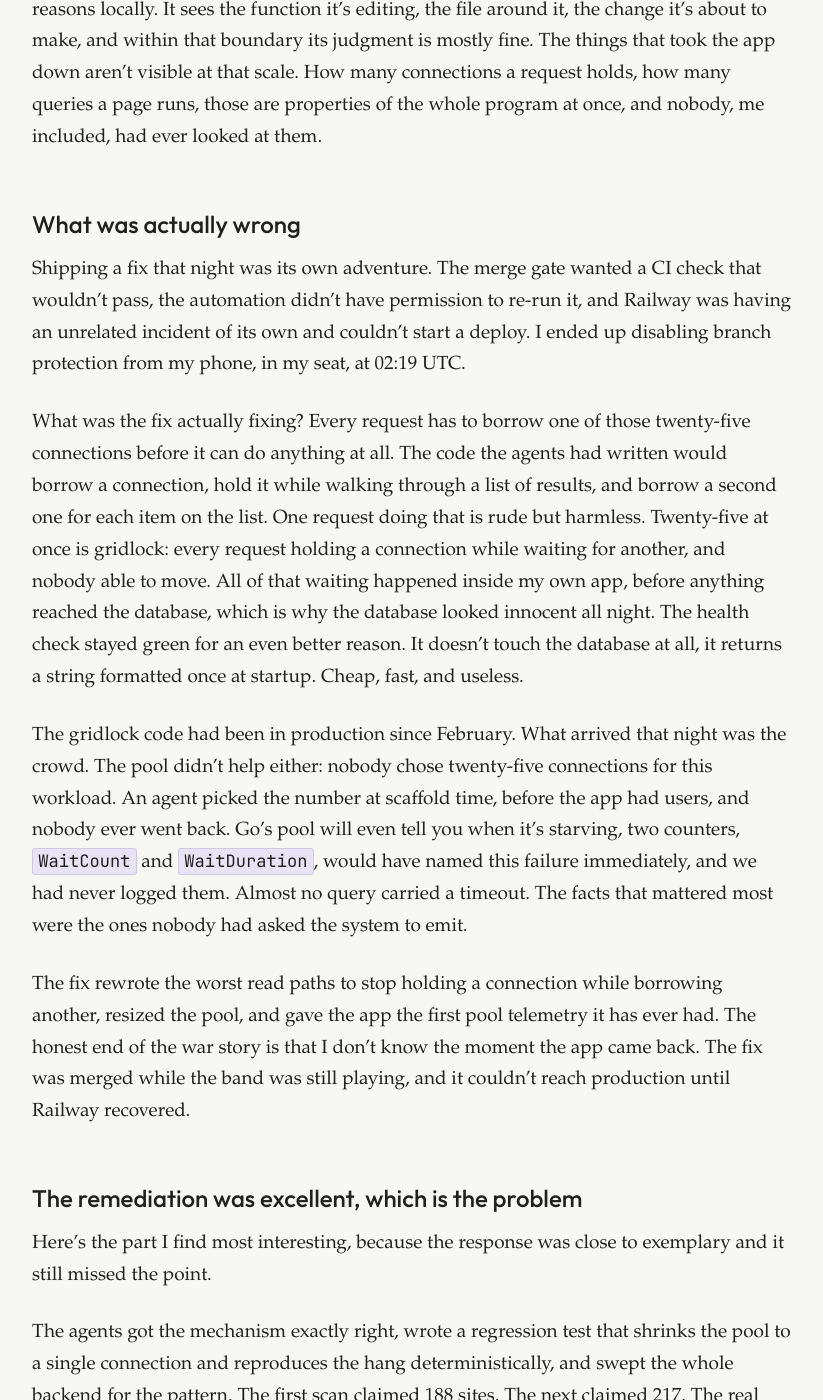
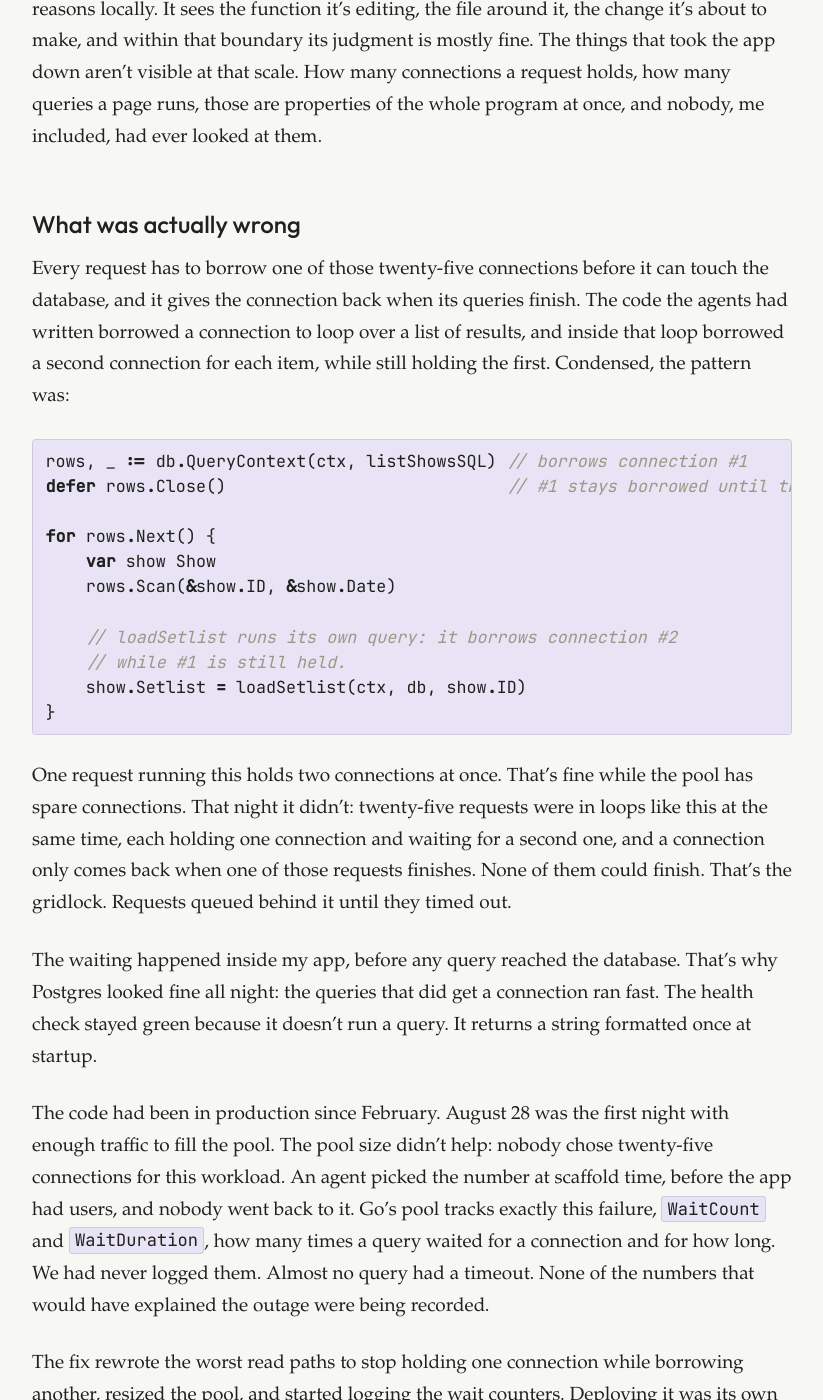
Before and after one commit to cmeiklejohn/cmeiklejohn.github.io, a Jekyll site: the page built from _posts/2026-08-31-local-reasoning.markdown, in a window 1280 px wide and 1400 px high, scrolled down 1543 px. Shown: the whole window, without its empty margins (228-1051 px from the left). Built offline with Jekyll 4.4.1, drawn with Linux system fonts in a browser that asks for light colours; some of the changed text lies outside the part shown.

Commit message:
State the gridlock plainly and show the code pattern
Rewrite the What was actually wrong section: drop the traffic analogies
and fragments, state the pool mechanism directly, and put back a
condensed Go example of holding one connection while borrowing another.
The deploy saga moves to the end of the section.

Co-Authored-By: Claude Fable 5 <noreply@anthropic.com>
Claude-Session: https://claude.ai/code/session_019vFuBZdgpzgR918wB4NgYd

````diff
--- a/_posts/2026-08-31-local-reasoning.markdown
+++ b/_posts/2026-08-31-local-reasoning.markdown
@@ -21,13 +21,29 @@ I want to be careful about the lesson here, because "the AI wrote bad code" isn'
 
 ## What was actually wrong
 
-Shipping a fix that night was its own adventure. The merge gate wanted a CI check that wouldn't pass, the automation didn't have permission to re-run it, and Railway was having an unrelated incident of its own and couldn't start a deploy. I ended up disabling branch protection from my phone, in my seat, at 02:19 UTC.
+Every request has to borrow one of those twenty-five connections before it can touch the database, and it gives the connection back when its queries finish. The code the agents had written borrowed a connection to loop over a list of results, and inside that loop borrowed a second connection for each item, while still holding the first. Condensed, the pattern was:
 
-What was the fix actually fixing? Every request has to borrow one of those twenty-five connections before it can do anything at all. The code the agents had written would borrow a connection, hold it while walking through a list of results, and borrow a second one for each item on the list. One request doing that is rude but harmless. Twenty-five at once is gridlock: every request holding a connection while waiting for another, and nobody able to move. All of that waiting happened inside my own app, before anything reached the database, which is why the database looked innocent all night. The health check stayed green for an even better reason. It doesn't touch the database at all, it returns a string formatted once at startup. Cheap, fast, and useless.
+```go
+rows, _ := db.QueryContext(ctx, listShowsSQL) // borrows connection #1
+defer rows.Close()                            // #1 stays borrowed until the loop ends
 
-The gridlock code had been in production since February. What arrived that night was the crowd. The pool didn't help either: nobody chose twenty-five connections for this workload. An agent picked the number at scaffold time, before the app had users, and nobody ever went back. Go's pool will even tell you when it's starving, two counters, `WaitCount` and `WaitDuration`, would have named this failure immediately, and we had never logged them. Almost no query carried a timeout. The facts that mattered most were the ones nobody had asked the system to emit.
+for rows.Next() {
+    var show Show
+    rows.Scan(&show.ID, &show.Date)
 
-The fix rewrote the worst read paths to stop holding a connection while borrowing another, resized the pool, and gave the app the first pool telemetry it has ever had. The honest end of the war story is that I don't know the moment the app came back. The fix was merged while the band was still playing, and it couldn't reach production until Railway recovered.
+    // loadSetlist runs its own query: it borrows connection #2
+    // while #1 is still held.
+    show.Setlist = loadSetlist(ctx, db, show.ID)
+}
+```
+
+One request running this holds two connections at once. That's fine while the pool has spare connections. That night it didn't: twenty-five requests were in loops like this at the same time, each holding one connection and waiting for a second one, and a connection only comes back when one of those requests finishes. None of them could finish. That's the gridlock. Requests queued behind it until they timed out.
+
+The waiting happened inside my app, before any query reached the database. That's why Postgres looked fine all night: the queries that did get a connection ran fast. The health check stayed green because it doesn't run a query. It returns a string formatted once at startup.
+
+The code had been in production since February. August 28 was the first night with enough traffic to fill the pool. The pool size didn't help: nobody chose twenty-five connections for this workload. An agent picked the number at scaffold time, before the app had users, and nobody went back to it. Go's pool tracks exactly this failure, `WaitCount` and `WaitDuration`, how many times a query waited for a connection and for how long. We had never logged them. Almost no query had a timeout. None of the numbers that would have explained the outage were being recorded.
+
+The fix rewrote the worst read paths to stop holding one connection while borrowing another, resized the pool, and started logging the wait counters. Deploying it was its own problem. The merge gate wanted a CI check that wouldn't pass, the automation didn't have permission to re-run it, and Railway, where the app runs, was having an unrelated incident and couldn't start a deploy. I disabled branch protection from my phone, in my seat, at 02:19 UTC. I don't know the exact moment the app came back. The fix merged while the band was still playing, and it couldn't reach production until Railway recovered.
 
 ## The remediation was excellent, which is the problem
 
````
